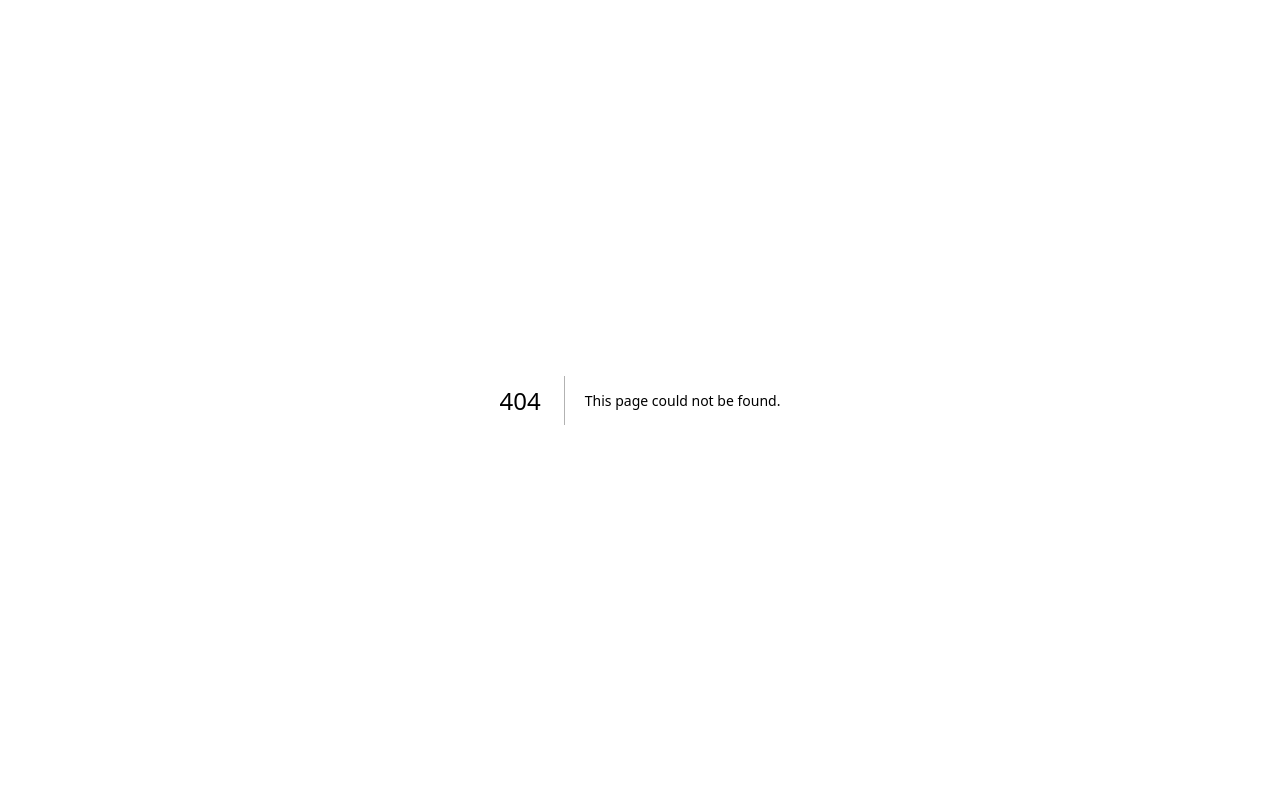
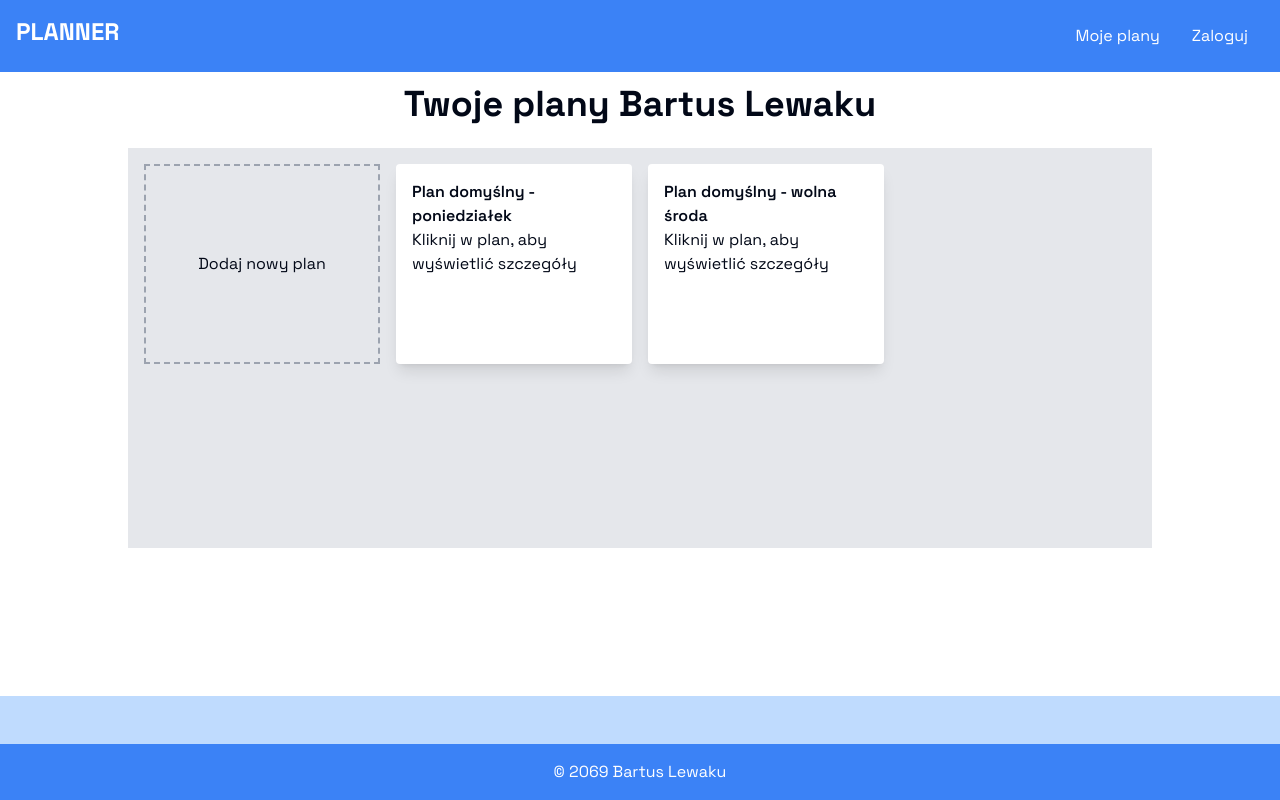
Before and after one commit to Solvro/web-planer, a Next.js app: page /plans in a window 1280 px wide. Before the commit this address had no page. Built offline with nearby package versions, Linux system fonts and the light colour scheme.

Commit message:
Initial commit

```diff
--- a/package.json
+++ b/package.json
@@ -22,6 +22,7 @@
     "oauth-1.0a": "^2.2.6",
     "react": "^18",
     "react-dom": "^18",
+    "react-router-dom": "^6.26.0",
     "tailwind-merge": "^2.4.0",
     "tailwindcss-animate": "^1.0.7",
     "zod": "^3.23.8"
@@ -30,11 +31,12 @@
     "@types/node": "^20",
     "@types/react": "^18",
     "@types/react-dom": "^18",
+    "@types/tailwindcss": "^3.1.0",
     "eslint": "^8",
     "eslint-config-next": "14.2.3",
     "postcss": "^8",
     "tailwind-scrollbar": "^3.1.0",
-    "tailwindcss": "^3.4.1",
+    "tailwindcss": "^3.4.10",
     "typescript": "^5"
   },
   "volta": {
--- /dev/null
+++ b/src/components/ui/plan.tsx
@@ -0,0 +1,16 @@
+import React from "react";
+
+interface PlanProps {
+  name: string;
+}
+
+const Plan: React.FC<PlanProps> = ({ name }) => {
+  return (
+    <div className="bg-white p-4 shadow-lg rounded w-full h-[200px]">
+      <h2 className="font-semibold">{name}</h2>
+      <p>Kliknij w plan, aby wyświetlić szczegóły</p>
+    </div>
+  );
+};
+
+export default Plan;
--- a/src/pages/index.tsx
+++ b/src/pages/index.tsx
@@ -1,5 +1,6 @@
 import type { ApiProfileGet } from "@/app/api/profile/route";
 import { useQuery } from "@tanstack/react-query";
+import Link from "next/link";
 import React from "react";
 const Home = () => {
   const query = useQuery<ApiProfileGet>({
@@ -11,13 +12,16 @@ const Home = () => {
   });
 
   return (
-    <>
+    <div>
       <h1>Home</h1>
       {query.isLoading && <p>Loading...</p>}
       <p>
         Hejka {query.data?.first_name} {query.data?.last_name}
       </p>
-    </>
+      <Link href="/plans">
+        <button>Go to Plans</button>
+      </Link>
+    </div>
   );
 };
 
--- /dev/null
+++ b/src/pages/plans.tsx
@@ -0,0 +1,55 @@
+import React, { useState } from "react";
+import Plan from "../components/ui/plan";
+
+const Plans = () => {
+  const [plans, setPlans] = useState([
+    { id: 1, name: "Plan domyślny - poniedziałek" },
+    { id: 2, name: "Plan domyślny - wolna środa" },
+  ]);
+
+  const addNewPlan = () => {
+    const newPlan = {
+      id: Date.now(),
+      name: `Nowy plan - ${plans.length + 1}`,
+    };
+    setPlans([...plans, newPlan]);
+  };
+
+  return (
+    <div className="flex flex-col min-h-screen">
+      <header className="bg-blue-500 text-white p-4 flex justify-between">
+        <h1 className="text-2xl font-bold">PLANNER</h1>
+        <span>
+          <button className="text-white px-4 py-2 rounded">Moje plany</button>
+          <button className="text-white px-4 py-2 rounded">Zaloguj</button>
+        </span>
+      </header>
+      <main className="flex-grow pt-3">
+        <div className="pb-6">
+          <h1 className="font-bold text-center text-4xl">
+            Twoje plany Bartus Lewaku
+          </h1>
+        </div>
+        <div className="bg-gray-200 p-4 mx-auto grid gap-4 min-h-[400px] max-w-screen-lg grid-cols-[repeat(auto-fill,minmax(200px,1fr))]">
+          <button
+            onClick={addNewPlan}
+            className="border-dashed border-2 border-gray-400 flex justify-center items-center p-4 h-[200px]"
+          >
+            <h1>Dodaj nowy plan</h1>
+          </button>
+          {plans.map((plan) => (
+            <Plan key={plan.id} name={plan.name} />
+          ))}
+        </div>
+      </main>
+      <footer>
+        <div className="bg-blue-200 p-6"></div>
+        <div className="bg-blue-500 text-white p-4 text-center">
+          &copy; 2069 Bartus Lewaku
+        </div>
+      </footer>
+    </div>
+  );
+};
+
+export default Plans;
```
Also changed, not shown: 1 other file (tests, documents, lock files or other folders).
